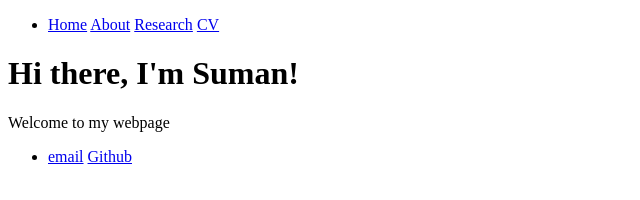
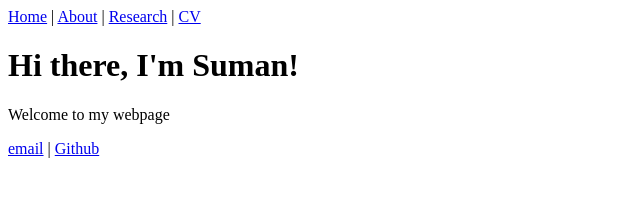
Before and after one commit to SumanM47/SumanM47.github.io, a plain HTML site: page index.html in a window 1280 px wide. Shown: the whole page, without its empty margins (0-640 px from the left). Drawn offline with Linux system fonts and the light colour scheme.

Commit message:
Update index

```diff
--- a/index.html
+++ b/index.html
@@ -5,9 +5,10 @@
 	</head>
 	<body>
 		<nav>
-    		<ul>
-        		<li><a href="/">Home</a> <a href="/about">About</a> <a href="/research">Research</a> <a href="/cv">CV</a></li>
-    		</ul>
+        		<a href="/">Home</a> |
+			<a href="/about">About</a> |
+			<a href="/research">Research</a> |
+			<a href="/cv">CV</a>
 		</nav>
 		<div class="container">
     		<div class="blurb">
@@ -16,9 +17,8 @@
     		</div><!-- /.blurb -->
 		</div><!-- /.container -->
 		<footer>
-    		<ul>
-        		<li><a href="mailto:smajumd2@ncsu.edu">email</a> <a href="https://github.com/SumanM47">Github</a></li>
-			</ul>
+        		<a href="mailto:smajumd2@ncsu.edu">email</a> |
+			<a href="https://github.com/SumanM47">Github</a>
 		</footer>
 	</body>
 </html>
```
